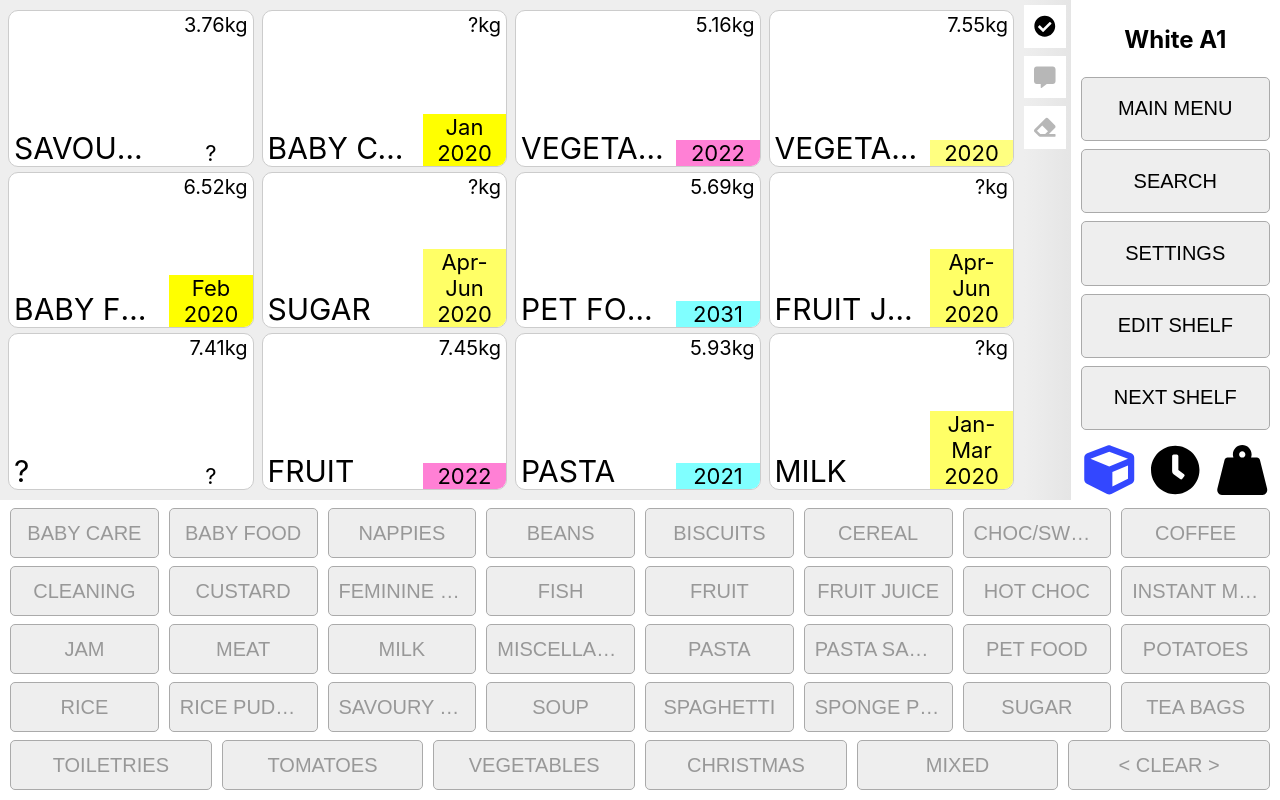
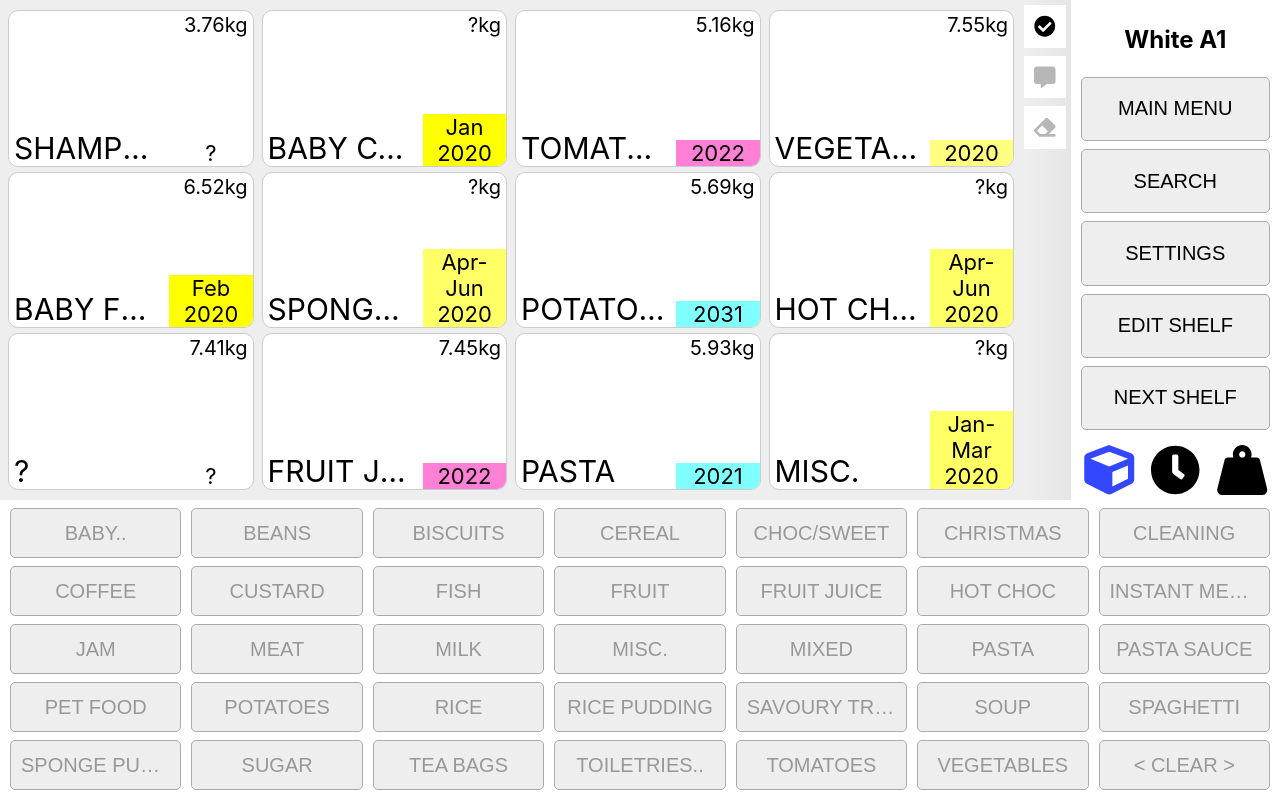
Before and after one commit to Kacper-Lubisz/TrayMaster, a React (Create React App) app: page / in a window 1280 px wide. Built offline with nearby package versions, Linux system fonts and the light colour scheme.

Commit message:
Implemented grouped categories

```diff
--- a/src/components/BottomPanel.tsx
+++ b/src/components/BottomPanel.tsx
@@ -1,14 +1,18 @@
 import {faBackspace} from "@fortawesome/free-solid-svg-icons";
 import React from "react";
+import {Dialog, DialogTitle} from "../core/Dialog";
 import {User} from "../core/Firebase";
 import {Category, ExpiryRange, Tray, TrayCell} from "../core/WarehouseModel";
 
 import {KeyboardName} from "../pages/ShelfViewPage";
+import {byNullSafe} from "../utils/sortsUtils";
 import {Keyboard, KeyboardButtonProps} from "./Keyboard";
 import "./styles/_bottompanel.scss";
 
 
 export interface BottomPanelProps {
+    openDialog: (dialog: Dialog) => void;
+
     keyboardState: KeyboardName;
     categorySelected: (category: Category | null) => void;
     expirySelected: (expiry: ExpiryRange | null) => void;
@@ -179,24 +183,72 @@ export class BottomPanel extends React.Component<BottomPanelProps> {
         if (this.props.keyboardState === "category") {
 
             const firstCat = traysOnly.find(i => i !== undefined)?.category?.name;
-            const commonCat = firstCat === undefined ? undefined
-                                                     : traysOnly.every(item => item.category?.name === undefined || item.category.name === firstCat)
-                                                       ? firstCat : null;
+            const commonCat = firstCat !== undefined && traysOnly.every(item => item.category?.name === undefined || item.category.name === firstCat)
+                              ? firstCat : null;
 
-            const buttons: KeyboardButtonProps[] = this.props.categories.map((cat) => {
-                return {
-                    name: cat.shortName ?? cat.name,
-                    onClick: () => this.props.categorySelected(cat),
-                    selected: cat.name === commonCat
-                };
-            }).concat([
+
+            const categoryGroups: Map<string, [Category]> = new Map();
+            this.props.categories.forEach(cat => {
+
+                if (cat.group === undefined) { // todo fixme remove this when this is propagated to the db
+                    cat.group = null;
+                }
+
+                if (cat.group !== null) {
+                    if (categoryGroups.has(cat.group)) {
+                        categoryGroups.get(cat.group)?.push(cat);
+                    } else {
+                        categoryGroups.set(cat.group, [cat]);
+                    }
+                }
+            });
+
+            const noneGroupedButtons = this.props.categories.filter(cat =>
+                cat.group === null
+            ).map((cat) => ({
+                name: cat.shortName ?? cat.name,
+                onClick: () => this.props.categorySelected(cat),
+                selected: cat.name === commonCat
+            }));
+
+            const groupedButtons = Array.from(categoryGroups.entries()).map(([group, categories]) => ({
+                name: group,
+                onClick: this.props.openDialog.bind(undefined, {
+                    dialog: (close: () => void) => {
+                        const groupButtons = categories.map((cat) => ({
+                            name: cat.shortName ?? cat.name,
+                            onClick: () => {
+                                this.props.categorySelected(cat);
+                                close();
+                            },
+                            selected: cat.name === commonCat
+                        }));
+                        return <GroupedCategoriesDialog groupTitle={group}
+                                                        categoryButtons={groupButtons}
+                                                        close={close}/>;
+                    },
+                    closeOnDocumentClick: true,
+                }),
+                selected: false
+            }));
+
+            const categoryButtons: KeyboardButtonProps[] = noneGroupedButtons
+                .concat(groupedButtons)
+                .sort(byNullSafe(button => button.name));
+
+            const specialButtons: KeyboardButtonProps[] = [
                 {
                     name: "< Clear >",
                     onClick: () => this.props.categorySelected(null),
                     selected: false
                 }
-            ]);
-            return <Keyboard id="cat-keyboard" disabled={disabled} buttons={buttons} gridX={8}/>;
+            ];
+
+            return <Keyboard id="cat-keyboard"
+                             disabled={disabled}
+                             buttons={categoryButtons.concat(specialButtons)}
+                             gridX={7}
+            />;
 
         } else if (this.props.keyboardState === "expiry") {
 
@@ -281,3 +333,28 @@ export class BottomPanel extends React.Component<BottomPanelProps> {
         </div>;
     }
 }
+
+interface GroupedCategoriesDialogProps {
+    groupTitle: string;
+    categoryButtons: KeyboardButtonProps[];
+    close: () => void;
+}
+
+/**
+ * This is the the content of the dialog which is shown when the comment on a tray is being edited
+ */
+class GroupedCategoriesDialog extends React.Component<GroupedCategoriesDialogProps> {
+    render(): React.ReactElement {
+        return <>
+            <DialogTitle title={this.props.groupTitle}/>
+            <div className="dialogContent" style={{
+                display: "grid",
+                gridTemplateColumns: "1fr 1fr 1fr"
+            }}>{
+                this.props.categoryButtons.map(cat =>
+                    <button onClick={cat.onClick}>{cat.name}</button>
+                )
+            }</div>
+        </>;
+    }
+}
--- a/src/components/CategoryEditor.tsx
+++ b/src/components/CategoryEditor.tsx
@@ -22,6 +22,7 @@ interface CategoryEditorState {
     catLow: number;
     catHigh: number;
     catID: string;
+    group: string | null;
 }
 
 /**
@@ -41,6 +42,7 @@ export class CategoryEditor extends React.Component<CategoryEditorProps, Categor
             catLow: this.props.categories[0].lowStock,
             catHigh: this.props.categories[0].highStock,
             catID: this.props.warehouse.getCategoryID(this.props.categories[0]),
+            group: this.props.categories[0].group
         };
     }
 
@@ -107,8 +109,7 @@ export class CategoryEditor extends React.Component<CategoryEditorProps, Categor
                        value={this.state.catLow}
                        onChange={(e) => {
                            this.setState({...this.state, catLow: Number(e.target.value)});
-                       }
-                       }
+                       }}
                 /> trays
                 <h3>High Stock Level</h3>
                 <input type="number"
@@ -116,14 +117,20 @@ export class CategoryEditor extends React.Component<CategoryEditorProps, Categor
                        value={this.state.catHigh}
                        onChange={(e) => {
                            this.setState({...this.state, catHigh: Number(e.target.value)});
-                       }
-                       }
+                       }}
                 /> trays
+                <h3>Group Title</h3>
+                <input type="text"
+                       value={this.state.group ?? ""}
+                       onChange={(e) => {
+                           const newGroup = e.target.value.length === 0 ? null : e.target.value;
+                           this.setState(state => ({...state, group: newGroup}));
+                       }}
+                />
             </div>
             <div id="cat-edit-bottom-btns">
                 <div>
-                    <button disabled={this.state.catSelected?.type === "default" ||
-                    this.state.catSelected === null}
+                    <button disabled={this.state.catSelected?.type === "default"}
                             onClick={() => this.deleteCategory()}>Delete Category
                     </button>
                 </div>
@@ -150,7 +157,8 @@ export class CategoryEditor extends React.Component<CategoryEditorProps, Categor
             catName: "",
             catShortName: "",
             catLow: 0,
-            catHigh: 100
+            catHigh: 100,
+            group: null
         }));
 
     }
@@ -162,7 +170,8 @@ export class CategoryEditor extends React.Component<CategoryEditorProps, Categor
         return this.state.catSelected?.name !== this.state.catName
             || this.state.catSelected.shortName !== this.state.catShortName
             || this.state.catSelected.lowStock !== this.state.catLow
-            || this.state.catSelected.highStock !== this.state.catHigh;
+            || this.state.catSelected.highStock !== this.state.catHigh
+            || this.state.catSelected.group !== this.state.group;
     }
 
     /**
@@ -190,7 +199,8 @@ export class CategoryEditor extends React.Component<CategoryEditorProps, Categor
                 shortName: this.state.catShortName ? this.state.catShortName : null,
                 lowStock: this.state.catLow,
                 highStock: this.state.catHigh,
-                type: this.state.catSelected.type
+                type: this.state.catSelected.type,
+                group: this.state.group
             };
             this.props.warehouse.editCategory(this.state.catID, editedCat);
             this.setState(state => ({
@@ -211,7 +221,8 @@ export class CategoryEditor extends React.Component<CategoryEditorProps, Categor
             shortName: this.state.catShortName ? this.state.catShortName : null,
             lowStock: this.state.catLow,
             highStock: this.state.catHigh,
-            type: "custom"
+            type: "custom",
+            group: this.state.group
         });
         this.setState(state => ({
             ...state,
@@ -221,7 +232,8 @@ export class CategoryEditor extends React.Component<CategoryEditorProps, Categor
                 shortName: this.state.catShortName ? this.state.catShortName : null,
                 lowStock: this.state.catLow,
                 highStock: this.state.catHigh,
-                type: "custom"
+                type: "custom",
+                group: this.state.group
             }
         }));
         this.props.updatePage();
--- a/src/core/WarehouseModel.ts
+++ b/src/core/WarehouseModel.ts
@@ -56,6 +56,7 @@ export interface Category {
     lowStock: number;
     highStock: number;
     type: "default" | "custom";
+    group: string | null;
 }
 
 /**
--- a/src/core/WarehouseModel/Layers/Warehouse.ts
+++ b/src/core/WarehouseModel/Layers/Warehouse.ts
@@ -6,12 +6,48 @@ import {Bay, Category, Column, Shelf, Tray, TraySize, WarehouseModel, Zone} from
 import {TopLayer} from "../LayerStructure/TopLayer";
 import Utils from "../Utils";
 
-const defaultCategories: string[] = [
-    "Baby Care", "Baby Food", "Nappies", "Beans", "Biscuits", "Cereal", "Choc/Sweet", "Coffee", "Cleaning", "Custard",
-    "Feminine Hygiene", "Fish", "Fruit", "Fruit Juice", "Hot Choc", "Instant Meals", "Jam", "Meat", "Milk",
-    "Miscellaneous",
-    "Pasta", "Pasta Sauce", "Pet Food", "Potatoes", "Rice", "Rice Pudding", "Savoury Treats", "Soup", "Spaghetti",
-    "Sponge Pudding", "Sugar", "Tea Bags", "Toiletries", "Tomatoes", "Vegetables", "Christmas", "Mixed"
+const defaultCategories: { name: string; group?: string }[] = [
+    {name: "Baby Care", group: "Baby.."},
+    {name: "Baby Food", group: "Baby.."},
+    {name: "Nappies", group: "Baby.."},
+    {name: "Beans"},
+    {name: "Biscuits"},
+    {name: "Cereal"},
+    {name: "Choc/Sweet"},
+    {name: "Coffee"},
+    {name: "Cleaning"},
+    {name: "Custard"},
+    {name: "Feminine Hygiene", group: "Toiletries.."},
+    {name: "Fish"},
+    {name: "Fruit"},
+    {name: "Fruit Juice"},
+    {name: "Hot Choc"},
+    {name: "Instant Meals"},
+    {name: "Jam"},
+    {name: "Meat"},
+    {name: "Men's Toiletries", group: "Toiletries.."},
+    {name: "Milk"},
+    {name: "Misc."},
+    {name: "Misc. Toiletries", group: "Toiletries.."},
+    {name: "Pasta"},
+    {name: "Pasta Sauce"},
+    {name: "Pet Food"},
+    {name: "Potatoes"},
+    {name: "Rice"},
+    {name: "Rice Pudding"},
+    {name: "Savoury Treats"},
+    {name: "Shampoo", group: "Toiletries.."},
+    {name: "Soup"},
+    {name: "Soap & Shower Gel", group: "Toiletries.."},
+    {name: "Spaghetti"},
+    {name: "Sponge Pudding"},
+    {name: "Sugar"},
+    {name: "Tea Bags"},
+    {name: "Toilet Rolls", group: "Toiletries.."},
+    {name: "Tomatoes"},
+    {name: "Vegetables"},
+    {name: "Christmas"},
+    {name: "Mixed"}
 ];
 
 const defaultTraySizes: TraySize[] = [
@@ -94,11 +130,13 @@ export class Warehouse extends TopLayer<WarehouseFields, Zone> {
             for (let i = 0; i < defaultCategories.length; i++) {
                 this.categoryCollection.add({
                     index: i,
-                    name: defaultCategories[i],
-                    shortName: defaultCategories[i],
+                    name: "-",
+                    shortName: null,
                     lowStock: 0,
                     highStock: 100,
-                    type: "default"
+                    type: "default",
+                    group: null,
+                    ...defaultCategories[i],
                 });
             }
         }
--- a/src/pages/ShelfViewPage.tsx
+++ b/src/pages/ShelfViewPage.tsx
@@ -906,6 +906,7 @@ class ShelfViewPage extends React.Component<RouteComponentProps & ShelfViewProps
                     currentKeyboard={this.state.currentKeyboard}
                 />
                 <BottomPanel
+                    openDialog={this.props.openDialog}
                     categories={this.props.warehouse.categories}
                     categorySelected={this.onCategorySelected.bind(this)}
                     expirySelected={this.onExpirySelected.bind(this)}
```
